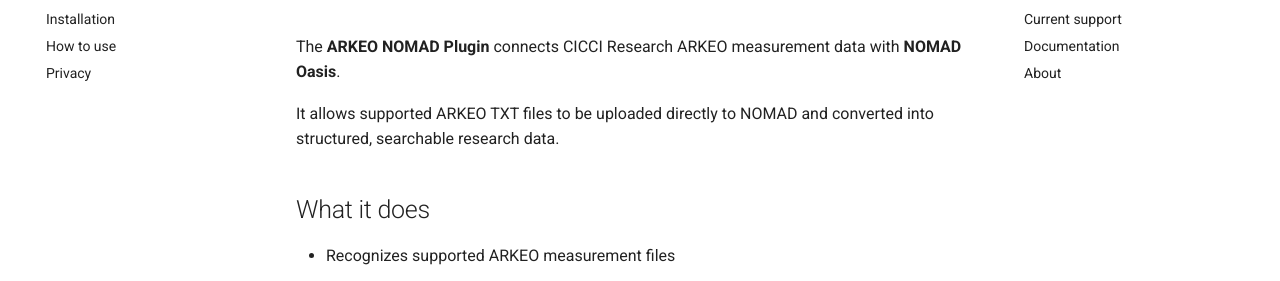
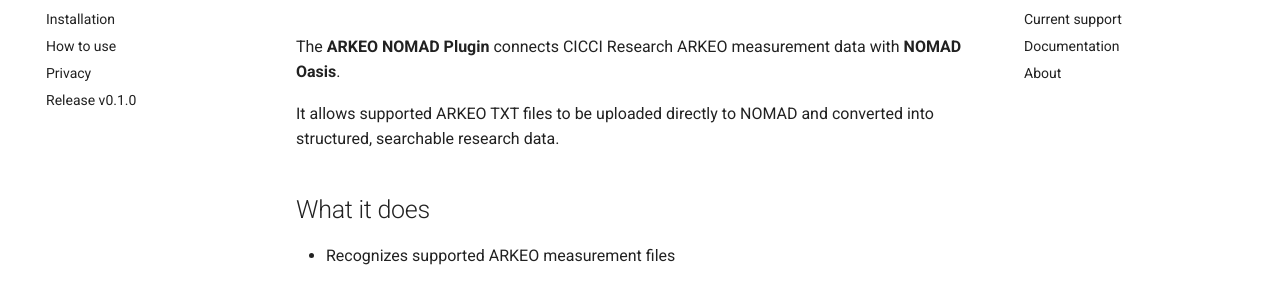
Before and after one commit to cicciresearch/nomad-arkeo-plugin, an MkDocs documentation site: the page built from docs/index.md, in a window 1280 px wide. Shown: the part 146-427 px from the top of the page. Built offline with MkDocs 1.6.1 and Material for MkDocs 9.7.7, drawn with Linux system fonts in a browser that asks for light colours; comment, search, counter and statistics services are not loaded.

Commit message:
update mkdoc.yml

```diff
--- a/mkdocs.yml
+++ b/mkdocs.yml
@@ -12,6 +12,7 @@
   - Installation: how_to/install_this_plugin.md
   - How to use: how_to/use_this_plugin.md
   - Privacy: privacy.md
+  - Release v0.1.0: https://github.com/cicciresearch/nomad-arkeo-plugin/releases/tag/v0.1.0
 
 markdown_extensions:
   - admonition
```
